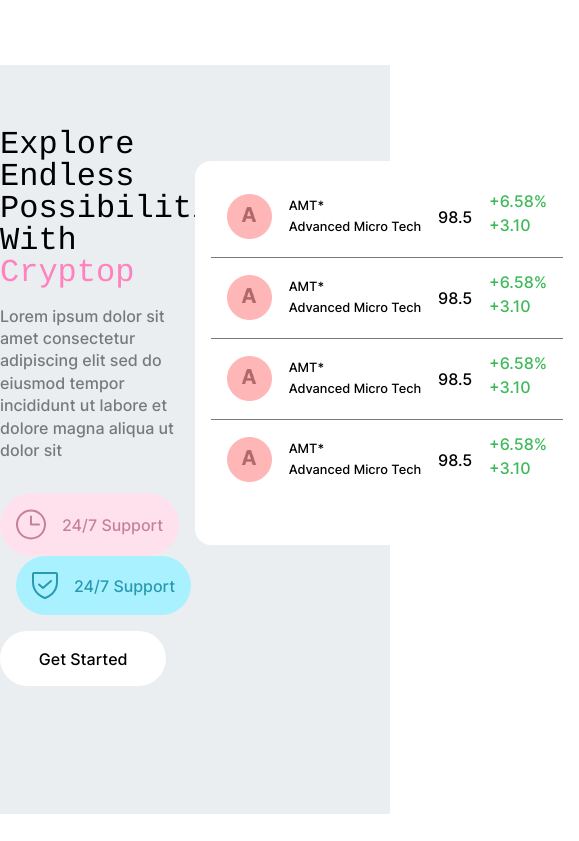
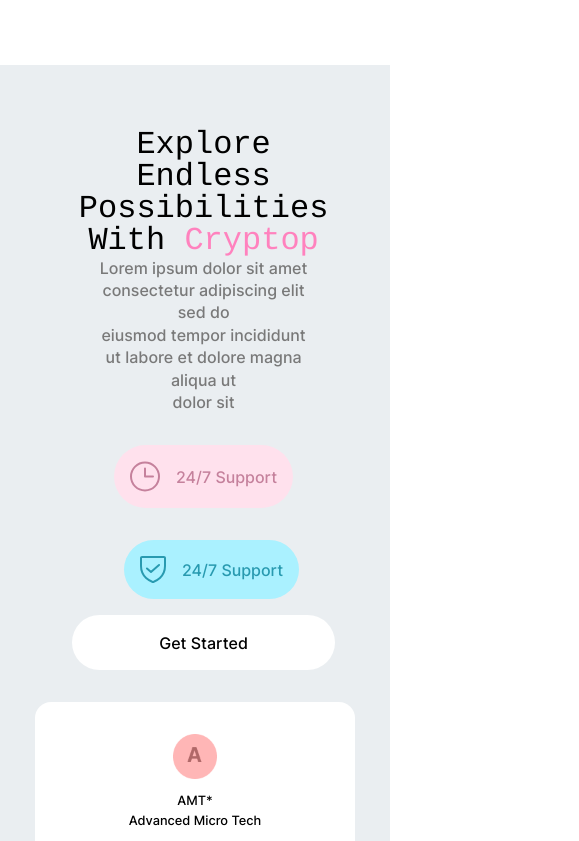
Before and after one commit to mojtaba-jsx/CryptoCurrency, a plain HTML site: page src/html/index.html in a window 390 px wide. Shown: the part 1420-2261 px from the top of the page, 579 px wide, since content can reach past the window. Drawn offline with Linux system fonts and the light colour scheme; a web font is replaced by a local one.

Commit message:
[RESPONSIVE]- Add Responsive For Explore Section

```diff
--- a/src/css/responsive.css
+++ b/src/css/responsive.css
@@ -2,6 +2,10 @@
 
 /* *  ------------------------1400px------------------------ */
 @media screen and (max-width: 1400px) {
+  /*! ====Explore Section==== */
+  .explore__left{
+    margin-left: 2rem;
+  }
 }
 
 /* *  ------------------------1280px------------------------ */
@@ -86,6 +90,37 @@
 
 /* *  ------------------------980px------------------------ */
 @media screen and (max-width: 980px) {
+  /*! ====Explore Section==== */
+  .explore__wrapper{
+    flex-direction: column;
+  }
+  .explore__left{
+    text-align: center;
+    width: 94%;
+  }
+  .explore__left__btns{
+    width: 25rem;
+    margin: 0 auto;
+    margin-top: 2rem;
+  }
+  .explore__left-btn-start{
+    margin: 0 auto;
+    margin-top: 1rem;
+  }
+  .explore__right{
+    width: 95%;
+  }
+
+  .explore__left-title{
+    width: 30rem;
+    margin: 0 auto;
+  }
+  .explore{
+    height: 40rem;
+  }
+  .explore__right{
+    margin: 0 auto;
+  }
 }
 
 /* *  ------------------------945px------------------------ */
@@ -225,6 +260,19 @@
   .landing-text {
     width: 24rem;
   }
+  /*! ====Explore Section==== */
+  .explore__left{
+    width: 88%;
+  }
+  .explore__left-text{
+    width: 24rem;
+    margin: 0 auto;
+    text-align: center;
+  }
+  .explore__left-title{
+    width: 28rem;
+  }
+
 }
 
 /* *  ------------------------540px------------------------ */
@@ -264,6 +312,49 @@
   .landing-shape4 {
     left: 2rem;
   }
+
+    /*! ====Explore Section==== */
+    /* .explore__left{
+      width: 80%;
+    } */
+    .explore__left-title{
+      width: 18rem;
+    }
+    .explore{
+      height: 88rem;
+    }
+    .explore__right-list{
+      width: 20rem;
+    }
+    .explore__right-list-box{
+      flex-direction: column;
+      text-align: center;
+    }
+    .explore__right-list{
+      height:58rem;
+    }
+    .explore__left__btns{
+      flex-direction: column;
+      justify-content: center;
+    }
+    .explore__left-support{
+      margin-bottom: 2rem;
+    }
+    .explore__left-btn-start{
+      width: 14rem;
+    }
+    .explore__right-list{
+      width: 18rem;
+    }
+    .explore__left__btns{
+      width: 18rem;
+    }
+    .explore__left-text{
+      width: 14rem;
+    }
+    .explore__right-list-box div{
+      margin-bottom: 1rem;
+    }
 }
 
 /* *  ------------------------450px------------------------ */
@@ -278,6 +369,7 @@
   .statistics__right--left-bottom {
     padding-bottom: 2rem;
   }
+
 }
 
 /* *  ------------------------435px------------------------ */
@@ -322,6 +414,11 @@
 
 /* *  ------------------------365px------------------------ */
 @media screen and (max-width: 365px) {
+    /*! ====Explore Section==== */
+    .explore__right-list{
+      width: 14rem;
+      margin: 0 auto;
+    }
 }
 
 /* *  ------------------------357px------------------------ */
@@ -340,6 +437,11 @@
   .statistics__left-box {
     width: 16rem;
   }
+  /*! ====Explore Section==== */
+
+  .explore__left__btns{
+    width: 12rem;
+  }
 }
 
 /* *  ------------------------336px------------------------ */
@@ -351,6 +453,9 @@
   /*! ====Landing Section==== */
   .landing-shape1 {
     left: 12rem;
+  }
+  .explore__left-title{
+    width: 16rem;
   }
 }
 
```
Also changed, not shown: src/html/index.html (line endings or trailing spaces).
